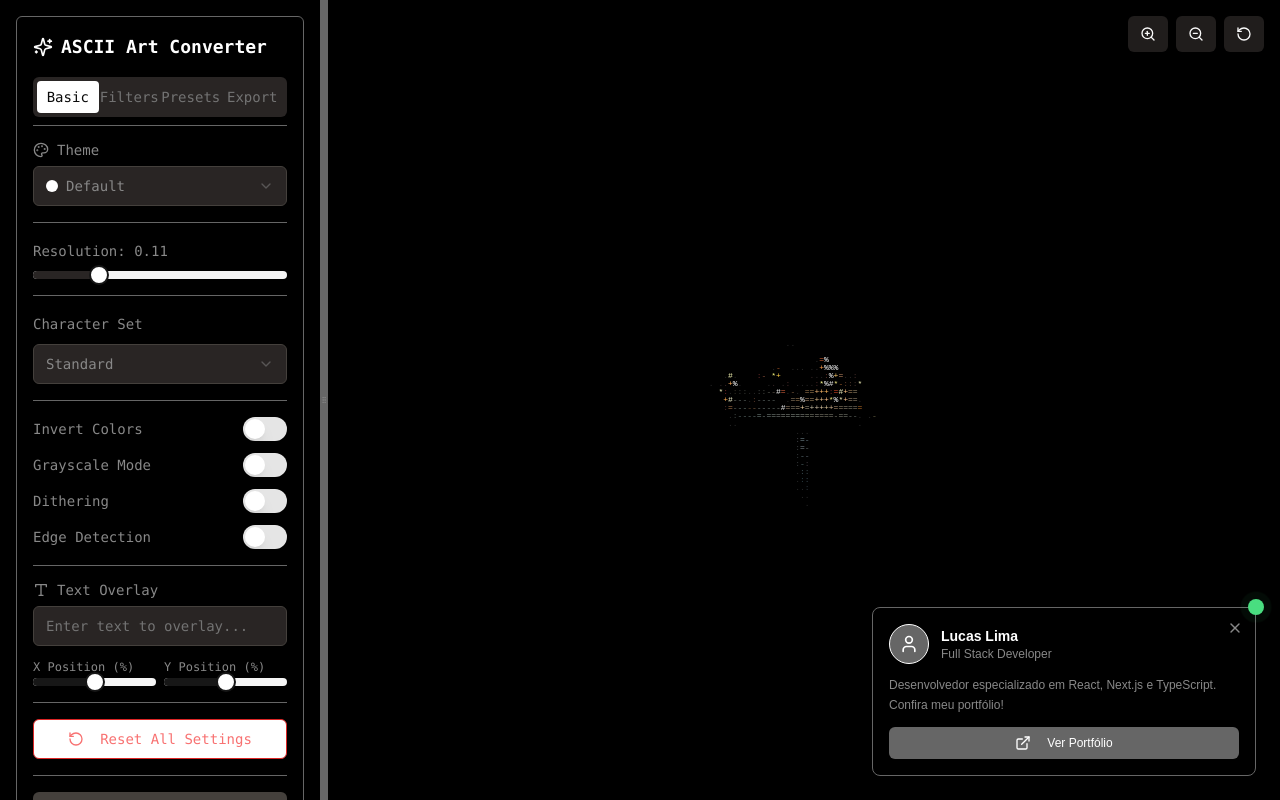
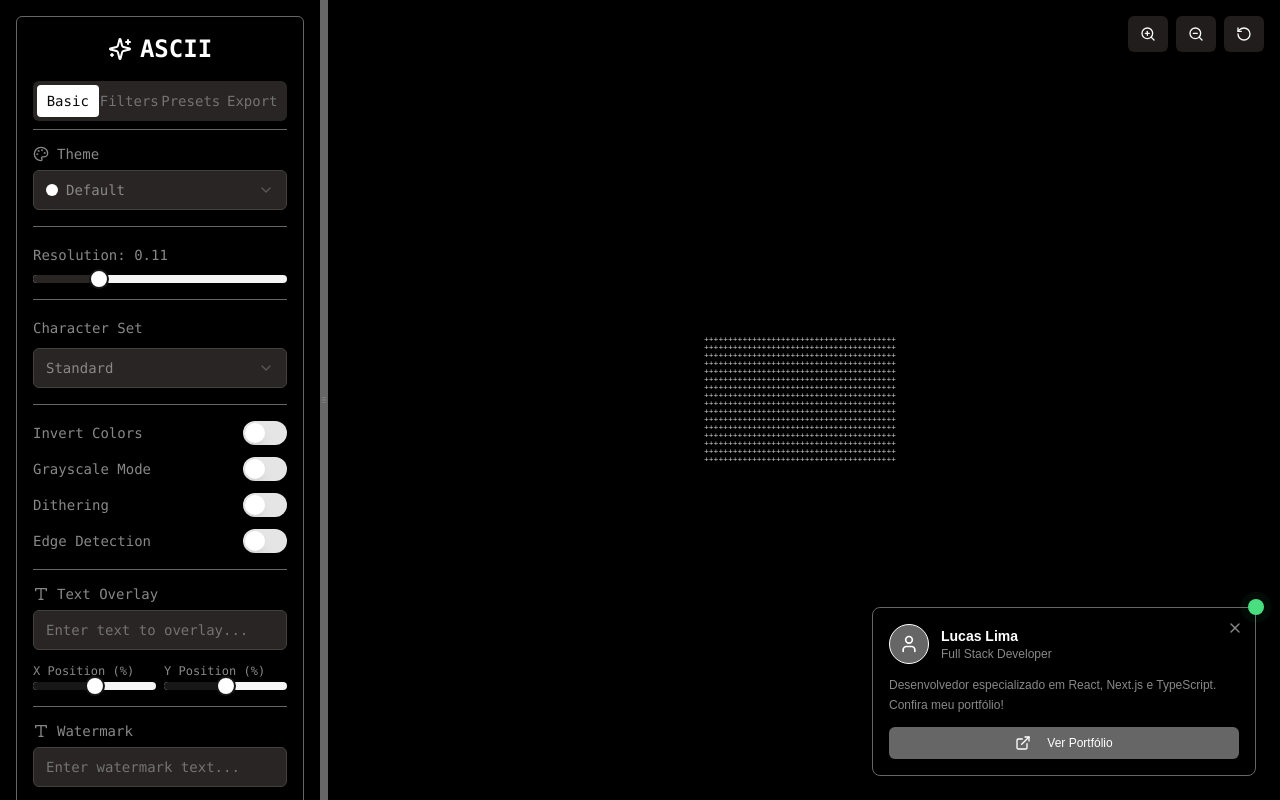
Before and after one commit to opZywl/ASCII, a Next.js app: page / in a window 1280 px wide. Built offline with nearby package versions, Linux system fonts and the light colour scheme.

Commit message:
feat: dark & white theme

```diff
--- a/ascii-converter.tsx
+++ b/ascii-converter.tsx
@@ -32,6 +32,7 @@ import {
   X,
 } from "lucide-react"
 
+// Define types
 type ColoredChar = {
   char: string
   color: string
@@ -72,6 +73,20 @@ const themes: Record<string, Theme> = {
     primary: "#ffffff",
     secondary: "#888888",
     accent: "#666666",
+  },
+  dark: {
+    name: "Dark",
+    background: "#0a0a0a",
+    primary: "#ffffff",
+    secondary: "#a0a0a0",
+    accent: "#333333",
+  },
+  white: {
+    name: "White",
+    background: "#ffffff",
+    primary: "#000000",
+    secondary: "#666666",
+    accent: "#cccccc",
   },
   matrix: {
     name: "Matrix",
@@ -164,6 +179,9 @@ export default function AsciiConverter() {
   const [textOverlay, setTextOverlay] = useState("")
   const [overlayPosition, setOverlayPosition] = useState({ x: 50, y: 50 })
   const [showPortfolioPopup, setShowPortfolioPopup] = useState(false)
+  const [watermark, setWatermark] = useState("")
+  const [watermarkPosition, setWatermarkPosition] = useState({ x: 90, y: 95 })
+  const [watermarkOpacity, setWatermarkOpacity] = useState(0.5)
 
   // Core state
   const [resolution, setResolution] = useState(0.11)
@@ -212,7 +230,6 @@ export default function AsciiConverter() {
     custom: " .'`^\",:;Il!i><~+_-?][}{1)(|\\/tfjrxnuvczXYUJCLQ0OZmwqpdbkhao*#MW&8%B@$",
   }
 
-  // Show portfolio popup after 3 seconds
   useEffect(() => {
     const timer = setTimeout(() => {
       setShowPortfolioPopup(true)
@@ -357,6 +374,7 @@ export default function AsciiConverter() {
       setImageLoaded(true)
       setLoading(false)
 
+      // Trigger conversion after a small delay to ensure everything is ready
       setTimeout(() => {
         convertToAscii()
       }, 50)
@@ -367,7 +385,7 @@ export default function AsciiConverter() {
       setLoading(false)
     }
 
-    img.src = "/images/ascii.png"
+    img.src = "/images/original-image.png"
   }
 
   const loadImage = (src: string) => {
@@ -389,6 +407,7 @@ export default function AsciiConverter() {
       setImageLoaded(true)
       setLoading(false)
 
+      // Trigger conversion after a small delay to ensure everything is ready
       setTimeout(() => {
         convertToAscii()
       }, 50)
@@ -649,10 +668,10 @@ export default function AsciiConverter() {
     ctx.font = `${fontSize}px monospace`
     ctx.textBaseline = "top"
 
-    // Use theme for ASCII background and text when switch is ON
+    // Use theme for ASCII background and text
     const theme = themes[currentTheme]
-    const asciiBackground = "#000000"
-    const asciiPrimary = "#ffffff"
+    const asciiBackground = theme.background
+    const asciiPrimary = theme.primary
 
     ctx.fillStyle = asciiBackground
     ctx.fillRect(0, 0, canvas.width, canvas.height)
@@ -674,7 +693,7 @@ export default function AsciiConverter() {
     // Add text overlay
     if (textOverlay) {
       ctx.font = `${fontSize * 2}px monospace`
-      const overlayColor = "#666666"
+      const overlayColor = theme.secondary
       ctx.fillStyle = overlayColor
       ctx.strokeStyle = asciiBackground
       ctx.lineWidth = 2
@@ -683,13 +702,40 @@ export default function AsciiConverter() {
       ctx.strokeText(textOverlay, x, y)
       ctx.fillText(textOverlay, x, y)
     }
+
+    // Add watermark
+    if (watermark) {
+      ctx.font = `${fontSize}px monospace`
+      ctx.globalAlpha = watermarkOpacity
+      ctx.fillStyle = theme.secondary
+      ctx.strokeStyle = asciiBackground
+      ctx.lineWidth = 1
+      const x = (canvas.width * watermarkPosition.x) / 100
+      const y = (canvas.height * watermarkPosition.y) / 100
+      ctx.strokeText(watermark, x, y)
+      ctx.fillText(watermark, x, y)
+      ctx.globalAlpha = 1
+    }
   }
 
   useEffect(() => {
     if (imageLoaded && !loading && !error) {
       renderToCanvas()
     }
-  }, [asciiArt, coloredAsciiArt, grayscale, loading, error, imageLoaded, currentTheme, textOverlay, overlayPosition])
+  }, [
+    asciiArt,
+    coloredAsciiArt,
+    grayscale,
+    loading,
+    error,
+    imageLoaded,
+    currentTheme,
+    textOverlay,
+    overlayPosition,
+    watermark,
+    watermarkPosition,
+    watermarkOpacity,
+  ])
 
   const convertToAscii = () => {
     try {
@@ -778,8 +824,8 @@ export default function AsciiConverter() {
             const color = adjustColorBrightness(r, g, b, brightnessFactor)
             coloredRow.push({ char, color })
           } else {
-            // Always use white for grayscale mode
-            coloredRow.push({ char, color: "#ffffff" })
+            // Use theme primary color for grayscale mode
+            coloredRow.push({ char, color: themes[currentTheme].primary })
           }
         }
 
@@ -855,6 +901,9 @@ export default function AsciiConverter() {
     setDithering(false)
     setTextOverlay("")
     setOverlayPosition({ x: 50, y: 50 })
+    setWatermark("")
+    setWatermarkPosition({ x: 90, y: 95 })
+    setWatermarkOpacity(0.5)
     setZoom(1)
     setPanX(0)
     setPanY(0)
@@ -886,7 +935,7 @@ export default function AsciiConverter() {
   const exportAsHTML = () => {
     if (!coloredAsciiArt.length) return
 
-    const theme = { background: "#000000", primary: "#ffffff" }
+    const theme = themes[currentTheme]
     let html = `<!DOCTYPE html>
 <html>
 <head>
@@ -931,7 +980,7 @@ export default function AsciiConverter() {
   const exportAsSVG = () => {
     if (!coloredAsciiArt.length) return
 
-    const theme = { background: "#000000", primary: "#ffffff" }
+    const theme = themes[currentTheme]
     const fontSize = 8
     const charWidth = fontSize * 0.6
     const lineHeight = fontSize
@@ -1096,7 +1145,6 @@ export default function AsciiConverter() {
             )}
           </div>
 
-          {/* Portfolio Popup */}
           {showPortfolioPopup && (
               <div className="fixed bottom-6 right-6 z-50 animate-in slide-in-from-bottom-4 duration-500">
                 <div
@@ -1225,9 +1273,12 @@ export default function AsciiConverter() {
           >
             <div className="space-y-4 p-2 md:p-4 border rounded-md" style={{ borderColor: themes[currentTheme].accent }}>
               <div className="space-y-1">
-                <h1 className="text-lg font-bold flex items-center gap-2" style={{ color: themes[currentTheme].primary }}>
-                  <Sparkles className="h-5 w-5" />
-                  ASCII Art Converter
+                <h1
+                    className="text-2xl font-bold flex items-center justify-center gap-2"
+                    style={{ color: themes[currentTheme].primary }}
+                >
+                  <Sparkles className="h-6 w-6" />
+                  ASCII
                 </h1>
                 {error && <p className="text-red-400 text-sm mt-2">{error}</p>}
               </div>
@@ -1347,6 +1398,50 @@ export default function AsciiConverter() {
                             max={100}
                             value={[overlayPosition.y]}
                             onValueChange={(value) => setOverlayPosition((prev) => ({ ...prev, y: value[0] }))}
+                        />
+                      </div>
+                    </div>
+                  </div>
+
+                  {/* Watermark */}
+                  <div className="space-y-2 border-t pt-4" style={{ borderColor: themes[currentTheme].accent }}>
+                    <Label className="flex items-center gap-2">
+                      <Type className="h-4 w-4" />
+                      Watermark
+                    </Label>
+                    <Input
+                        value={watermark}
+                        onChange={(e) => setWatermark(e.target.value)}
+                        placeholder="Enter watermark text..."
+                        className="bg-stone-800 border-stone-700"
+                    />
+                    <div className="grid grid-cols-3 gap-2">
+                      <div>
+                        <Label className="text-xs">X Position (%)</Label>
+                        <Slider
+                            min={0}
+                            max={100}
+                            value={[watermarkPosition.x]}
+                            onValueChange={(value) => setWatermarkPosition((prev) => ({ ...prev, x: value[0] }))}
+                        />
+                      </div>
+                      <div>
+                        <Label className="text-xs">Y Position (%)</Label>
+                        <Slider
+                            min={0}
+                            max={100}
+                            value={[watermarkPosition.y]}
+                            onValueChange={(value) => setWatermarkPosition((prev) => ({ ...prev, y: value[0] }))}
+                        />
+                      </div>
+                      <div>
+                        <Label className="text-xs">Opacity</Label>
+                        <Slider
+                            min={0.1}
+                            max={1}
+                            step={0.1}
+                            value={[watermarkOpacity]}
+                            onValueChange={(value) => setWatermarkOpacity(value[0])}
                         />
                       </div>
                     </div>
@@ -1590,6 +1685,7 @@ export default function AsciiConverter() {
                 </TabsContent>
               </Tabs>
 
+              {/* Upload Button */}
               <div className="border-t pt-4" style={{ borderColor: themes[currentTheme].accent }}>
                 <Button onClick={() => fileInputRef.current?.click()} className="w-full bg-stone-700 hover:bg-stone-600">
                   <Upload className="h-4 w-4 mr-2" />
@@ -1604,6 +1700,7 @@ export default function AsciiConverter() {
                 />
               </div>
 
+              {/* Hidden canvases */}
               <div className="hidden">
                 <canvas ref={canvasRef} width="300" height="300"></canvas>
                 <canvas ref={filteredCanvasRef} width="300" height="300"></canvas>
```
